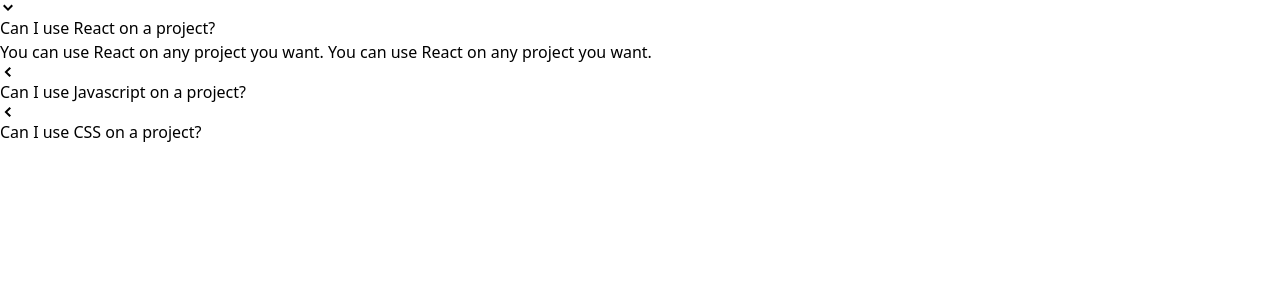
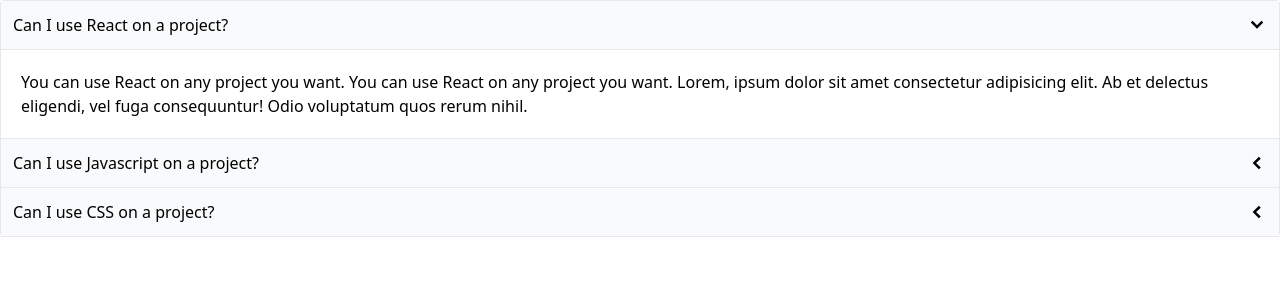
Before and after one commit to adenugbamichael/Reusable-react-ui-components, a React (Vite) app: page / in a window 1280 px wide. Shown: the top 300 px of the page. Built offline with nearby package versions, Linux system fonts and the light colour scheme.

Commit message:
Adding styling

```diff
--- a/src/App.jsx
+++ b/src/App.jsx
@@ -6,19 +6,19 @@
       id: "one",
       label: "Can I use React on a project?",
       content:
-        "You can use React on any project you want. You can use React on any project you want.",
+        "You can use React on any project you want. You can use React on any project you want. Lorem, ipsum dolor sit amet consectetur adipisicing elit. Ab et delectus eligendi, vel fuga consequuntur! Odio voluptatum quos rerum nihil.",
     },
     {
       id: "two",
       label: "Can I use Javascript on a project?",
       content:
-        "You can use Javascript on any project you want. You can use Javascript on any project you want.",
+        "Lorem ipsum dolor sit amet consectetur adipisicing elit. Aperiam repellendus odio veniam id omnis molestiae corrupti eligendi voluptatum nostrum enim. You can use Javascript on any project you want. You can use Javascript on any project you want.",
     },
     {
       id: "three",
       label: "Can I use CSS on a project?",
       content:
-        "You can use CSS on any project you want. You can use CSS on any project you want.",
+        "You can use CSS on any project you want. You can use CSS on any project you want. Lorem ipsum dolor sit amet consectetur adipisicing elit. Itaque exercitationem hic aspernatur reprehenderit voluptate? Recusandae.",
     },
   ]
   return <Accordion items={items} />
--- a/src/components/Accordion.jsx
+++ b/src/components/Accordion.jsx
@@ -9,22 +9,27 @@
     const isExpanded = index === expandedIndex
 
     const icon = (
-      <span>{isExpanded ? <GoChevronDown /> : <GoChevronLeft />}</span>
+      <span className='text-xl'>
+        {isExpanded ? <GoChevronDown /> : <GoChevronLeft />}
+      </span>
     )
 
     return (
       <div key={item.id}>
-        <div onClick={() => setExpandedIndex(index)}>
+        <div
+          className='flex justify-between p-3 bg-gray-50 border-b items-center cursor-pointer'
+          onClick={() => setExpandedIndex(index)}
+        >
+          {item.label}
           {icon}
-          {item.label}
         </div>
 
-        {isExpanded && <div>{item.content}</div>}
+        {isExpanded && <div className='border-b p-5'>{item.content}</div>}
       </div>
     )
   })
 
-  return <div>{renderedItems}</div>
+  return <div className='border-x border-t rounded'>{renderedItems}</div>
 }
 
 export default Accordion
```
